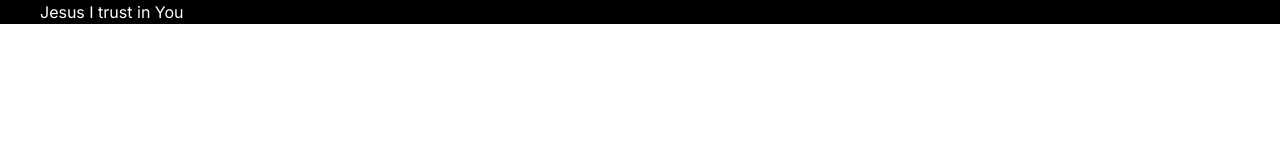
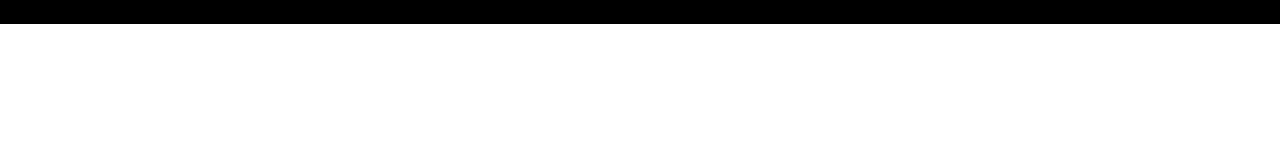
Before and after one commit to odhiambo-ed/next-gen-portfolio, a Next.js app: page / in a window 1280 px wide. Shown: the top 160 px of the page. Built offline with nearby package versions, Linux system fonts and the light colour scheme.

Commit message:
add hero component

```diff
--- a/app/page.tsx
+++ b/app/page.tsx
@@ -1,10 +1,11 @@
+import Hero from "@/components/Hero";
 
 
 export default function Home() {
   return (
     <main className="relative bg-black flex justify-center align-items-center flex-col overflow-hidden mx-auto sm:px-10 px-5">
       <div className="max-w-7xl w-full">
-        <h1 className="text-white">Jesus I trust in You</h1>
+        <Hero />
       </div>
     </main>
   );
--- /dev/null
+++ b/components/Hero.tsx
@@ -0,0 +1,9 @@
+import React from 'react'
+
+function Hero() {
+  return (
+    <div>Hero</div>
+  )
+}
+
+export default Hero
```
